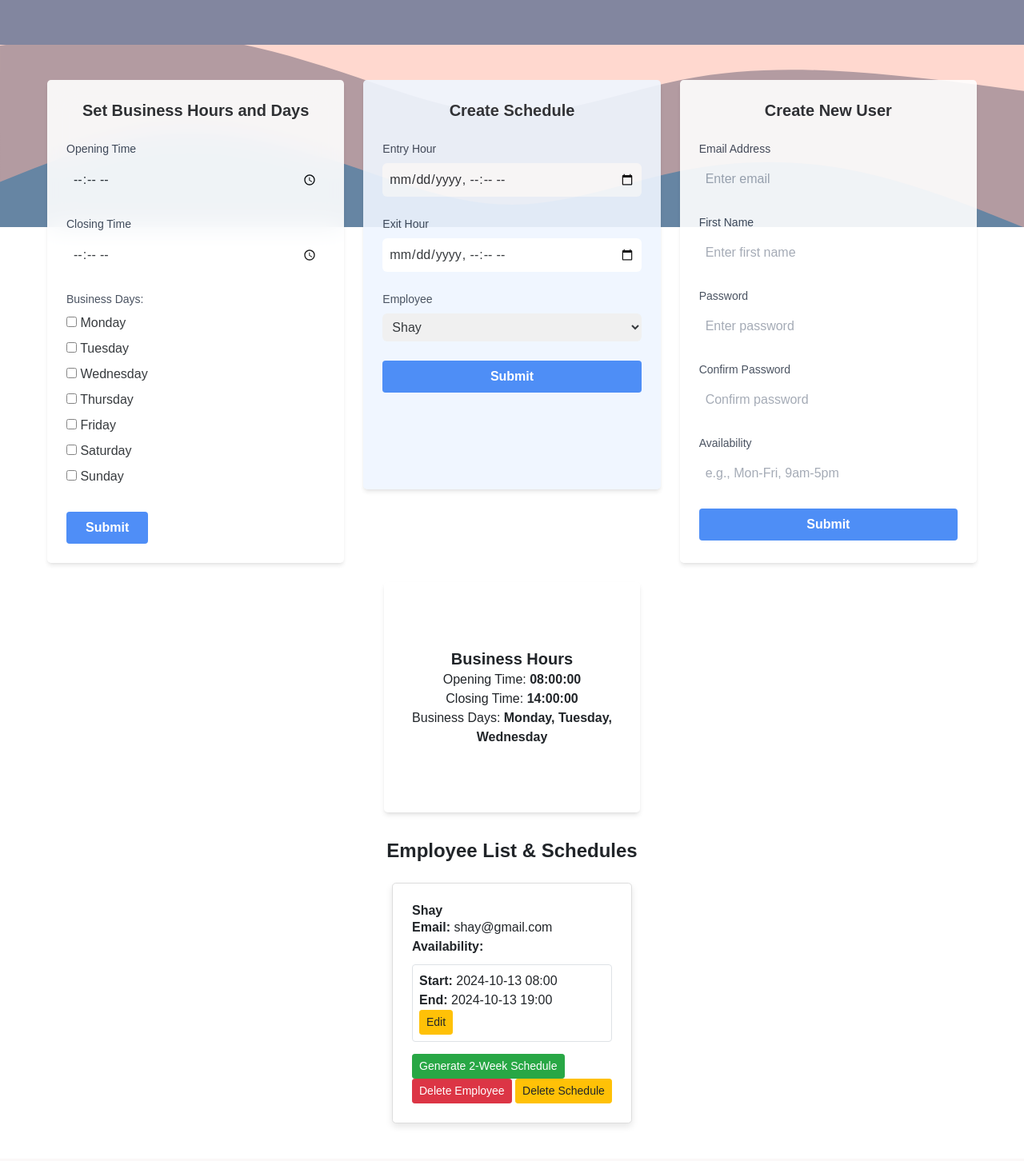
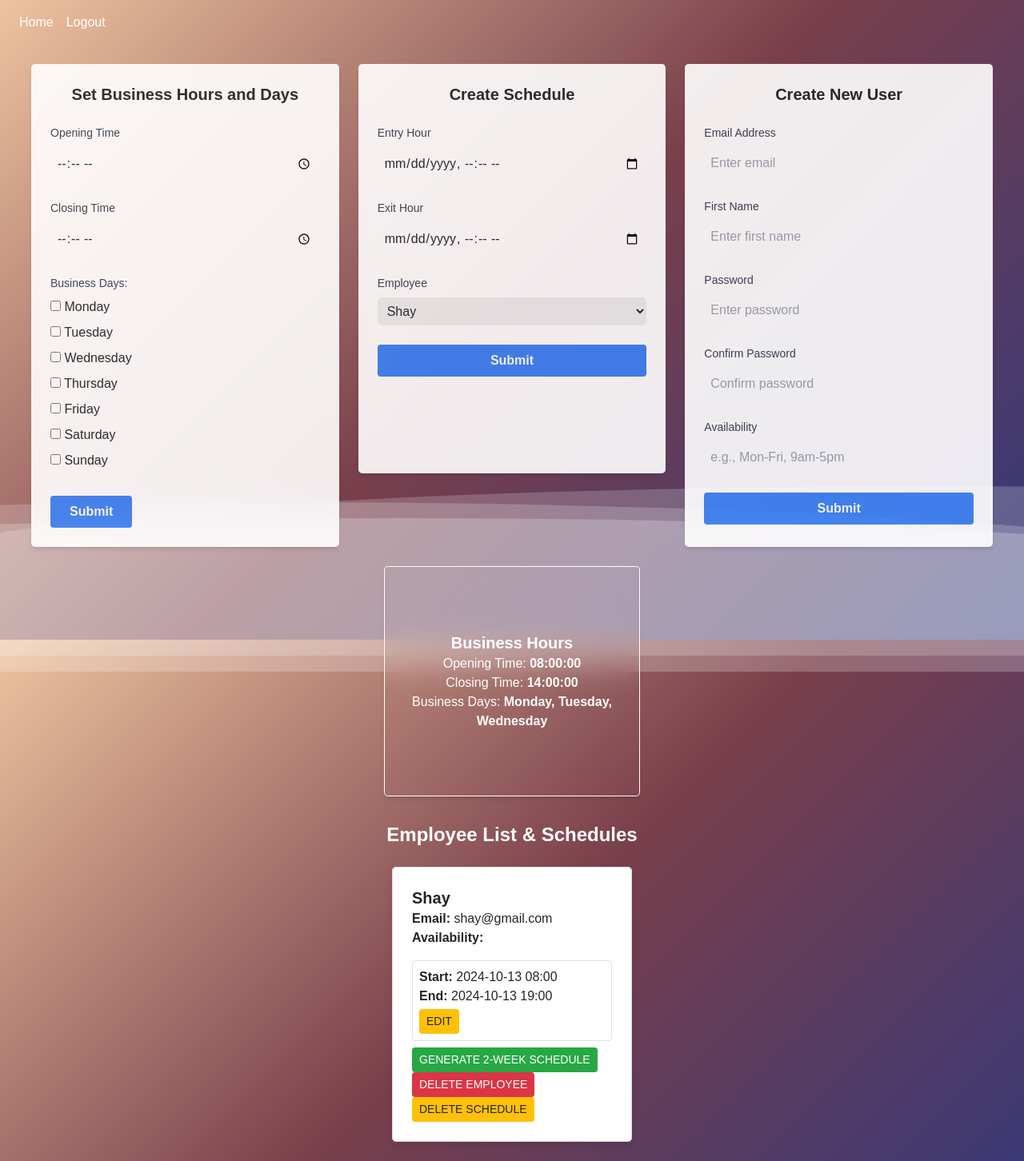
Before and after one commit to soto2571/Ko-nnect, a Flask app: page /admin/admin in a window 1280 px wide. Shown: the whole page at 80% size. Before the commit the page ends 1407 px from the top, so only its background shows below. Run offline with Flask 3, Linux system fonts and the light colour scheme; a user stored in the database is signed in; some libraries are stand-ins or nearby versions.

Commit message:
Auto commit

```diff
--- a/website/templates/admin_panel.html
+++ b/website/templates/admin_panel.html
@@ -3,17 +3,9 @@
 {% block title %}Admin-Panel{% endblock %}
 
 {% block content %}
-<div class="overlay"></div>
-
-<svg viewBox="0 0 1440 320" class="background-svg" style="position: absolute; top: 0; left: 0;">
-    <path fill="#003366" fill-opacity="1" d="M0,64L40,58.7C80,53,160,43,240,48C320,53,400,75,480,101.3C560,128,640,160,720,160C800,160,880,128,960,112C1040,96,1120,96,1200,101.3C1280,107,1360,117,1400,122.7L1440,128L1440,320L1400,320C1360,320,1280,320,1200,320C1120,320,1040,320,960,320C880,320,800,320,720,320C640,320,560,320,480,320C400,320,320,320,240,320C160,320,80,320,40,320L0,320Z"></path>
-</svg>
-<svg viewBox="0 0 1440 320" class="background-svg" style="position: absolute; bottom: 0; left: 0;">
-    <path fill="#ff7e5f" fill-opacity="0.5" d="M0,256L40,240C80,224,160,192,240,186.7C320,181,400,203,480,229.3C560,256,640,288,720,288C800,288,880,256,960,240C1040,224,1120,224,1200,240C1280,256,1360,288,1400,304L1440,320L1440,0L1400,0C1360,0,1280,0,1200,0C1120,0,1040,0,960,0C880,0,800,0,720,0C640,0,560,0,480,0C400,0,320,0,240,0C160,0,80,0,40,0L0,0Z"></path>
-</svg>
 
     <div class="content">
-<div class="grid grid-cols-3 gap-6 p-6">
+<div class="grid grid-cols-1 sm:grid-cols-2 md:grid-cols-3 gap-6 p-6">
     <!-- Set Business Hours Card -->
     <div class="col-span-1 bg-white backdrop-blur-lg p-6 opacity-90 shadow-md rounded-lg w-full md:w-75 h-auto">
         <form method="POST" action="{{ url_for('admin.set_business_hours') }}">
@@ -47,7 +39,8 @@
         </form>
     </div>
 
-<div class="col-span-1 bg-blue-50 big-opacity-10 opacity-90 p-6 border-blue-200 shadow-md rounded-lg" style="height: 32rem;">
+
+<div class="col-span-1 bg-white backdrop-blur-lg p-6 opacity-90 shadow-md rounded-lg" style="height: 32rem;">
     <form method="POST" action="{{ url_for('admin.create_schedule') }}">
         <h3 class="text-xl font-bold mb-4" align="center">Create Schedule</h3>
 
@@ -118,8 +111,9 @@
 </div>
 
 <!-- Business Hours Section -->
+ <div class="colorText">
 <div class="flex justify-center items-center">
-<div class="p-6 bg-opacity-80 shadow-md rounded-lg backdrop-blur-lg content-center" style="height: 18rem; width: 20rem;">
+<div class="p-6 bg-opacity-80 shadow-md rounded-lg backdrop-blur-lg content-center border border-white border-opacity-50 shadow-white" style="height: 18rem; width: 20rem;">
     <h3 class="text-xl font-bold text-center">Business Hours</h3>
     <p class="text-center">Opening Time: <strong>{{ user.opening_time }}</strong></p>
     <p class="text-center">Closing Time: <strong>{{ user.closing_time }}</strong></p>
@@ -137,22 +131,26 @@
     </p>
 </div>
 </div>
+</div>
 
 <!-- Space between Business Hours and Employee List -->
 <div class="mt-8">
+    <div class="colorText">
     <h3 class="text-2xl font-bold text-center">Employee List & Schedules</h3>
-    <div class="employee-schedule-container mt-4">
+    </div>
+    <div class="employee-schedule-container grid grid-cols-1 md:grid-cols-2 lg:grid-cols-3 gap-4 mt-4">
         {% for employee in employees %}
-            <div class="employee-card bg-white p-4 shadow-md rounded-lg mb-4">
-                <h4 class="font-semibold">{{ employee.first_name }}</h4>
+            <div class="employee-card bg-white p-4 shadow-md rounded-lg mb-4 hover:shadow-lg transition-shadow duration-300">
+                <h4 class="font-semibold text-xl">{{ employee.first_name }}</h4>
                 <p><strong>Email:</strong> {{ employee.email }}</p>
                 <p><strong>Availability:</strong> {{ employee.availability }}</p>
-                <div class="schedule-boxes">
+
+                <div class="schedule-boxes mt-3">
                     {% for schedule in schedules if schedule.employee_id == employee.id %}
-                        <div class="schedule-box border p-2 rounded-md mb-2">
+                        <div class="schedule-box border p-2 rounded-md mb-2 {% if schedule not in valid_schedules %} bg-red-100 {% endif %}">
                             <p><strong>Start:</strong> {{ schedule.shift_start.strftime('%Y-%m-%d %H:%M') }}</p>
                             <p><strong>End:</strong> {{ schedule.shift_end.strftime('%Y-%m-%d %H:%M') }}</p>
-                            <button class="edit-btn btn btn-warning btn-sm"
+                            <button class="edit-btn btn btn-warning btn-sm mt-1"
                                     data-schedule-id="{{ schedule.id }}"
                                     data-shift-start="{{ schedule.shift_start.strftime('%Y-%m-%dT%H:%M') }}"
                                     data-shift-end="{{ schedule.shift_end.strftime('%Y-%m-%dT%H:%M') }}">
@@ -161,15 +159,14 @@
                         </div>
                     {% endfor %}
                 </div>
-                <div class="employee-actions">
+
+                <div class="employee-actions mt-2">
                     {% if can_create_schedule %}
-                        <!-- Generate Automated Schedule for this employee -->
                         <form method="POST" action="{{ url_for('admin.generate_schedule', employee_id=employee.id, duration=2) }}" style="display:inline;">
                             <button type="submit" class="btn btn-success btn-sm">Generate 2-Week Schedule</button>
                         </form>
                     {% endif %}
 
-                    <!-- Delete Employee Button -->
                     <form method="POST" action="{{ url_for('admin.delete_employee', id=employee.id) }}" style="display:inline;">
                         <button type="submit" class="btn btn-danger btn-sm">Delete Employee</button>
                     </form>
@@ -187,53 +184,42 @@
 </div>
 
 <!-- Modal for Editing Schedule -->
-<div id="editScheduleModal" style="display: none;">
-    <div class="modal-content">
-        <h3>Edit Schedule</h3>
+<div id="editScheduleModal" class="fixed z-50 inset-0 flex items-center justify-center bg-black bg-opacity-50" style="display: none;">
+    <div class="bg-white p-6 rounded-lg shadow-lg max-w-md mx-auto">
+        <h3 class="text-xl font-semibold mb-4">Edit Schedule</h3>
         <form id="editScheduleForm">
             <input type="hidden" id="schedule_id" name="schedule_id">
-
-            <div class="form-group">
-                <label for="edit_shift_start">Entry Hour</label>
-                <input type="datetime-local" class="form-control" id="edit_shift_start" name="shift_start" required>
+            <div class="form-group mb-4">
+                <label for="edit_shift_start" class="block font-medium">Entry Hour</label>
+                <input type="datetime-local" class="form-control block w-full p-2 border rounded-md" id="edit_shift_start" name="shift_start" required>
             </div>
-            <div class="form-group">
-                <label for="edit_shift_end">Exit Hour</label>
-                <input type="datetime-local" class="form-control" id="edit_shift_end" name="shift_end" required>
+            <div class="form-group mb-4">
+                <label for="edit_shift_end" class="block font-medium">Exit Hour</label>
+                <input type="datetime-local" class="form-control block w-full p-2 border rounded-md" id="edit_shift_end" name="shift_end" required>
             </div>
-
-            <button type="submit" class="btn btn-primary">Save Changes</button>
-            <button type="button" class="btn btn-secondary" onclick="document.getElementById('editScheduleModal').style.display='none'">Cancel</button>
+            <div class="flex justify-end space-x-4">
+                <button type="submit" class="btn bg-blue-500 text-white px-4 py-2 rounded-md">Save Changes</button>
+                <button type="button" class="btn bg-gray-300 px-4 py-2 rounded-md" onclick="document.getElementById('editScheduleModal').style.display='none'">Cancel</button>
+            </div>
         </form>
     </div>
 </div>
 </div>
-
-
 
 <!-- Include CSS for better presentation -->
 <style>
     body {
         position: relative; /* Enable positioning for absolute elements */
         margin: 0;
+        padding: 0;
         font-family: Arial, sans-serif; /* Change font if needed */
     }
-
-    .overlay {
-    position: absolute;
-    top: 0;
-    left: 0;
-    width: 100%;
-    height: 100%;
-    background-color: rgba(255, 255, 255, 0.4); /* Sky blue with 70% opacity */
-    z-index: 1; /* Ensure it's above the SVG but below content */
-}
 
     .background-svg {
         position: absolute;
         top: 0;
         left: 0;
-        width: 100%;
+        width: 100;
         height: auto;
         z-index: -1; /* Make sure it stays behind other elements */
     }
@@ -241,7 +227,7 @@
     .content {
         position: relative; /* Keep content on top of background */
         z-index: 2; /* Above the overlay */
-        padding: 20px; /* Some padding */
+        padding: 0px; /* Some padding */
     }
 
     .employee-schedule-container {
@@ -293,5 +279,8 @@
         border-radius: 8px;
         width: 400px;
     }
+    .colorText{
+        color:white;
+    }
 </style>
 {% endblock %}
--- a/website/templates/base.html
+++ b/website/templates/base.html
@@ -17,9 +17,107 @@
       <link href="{{ url_for('static', filename='output.css') }}" rel="stylesheet">
       <link href="https://cdn.jsdelivr.net/npm/tailwindcss@2.2.19/dist/tailwind.min.css" rel="stylesheet">
 
+      <!-- Google Fonts -->
+      <link href="https://fonts.googleapis.com/css2?family=Poppins:wght@300;400;500;600&display=swap" rel="stylesheet">
+
+
       <title>{% block title %}Home{% endblock %}</title>
     </head>
     <style>
+                  /* Body background gradient with waves */
+                  body {
+                margin: auto;
+                font-family: -apple-system, BlinkMacSystemFont, sans-serif;
+                overflow: auto;
+                background: linear-gradient(315deg, #31387c 0%, #793f4b 50%, #eec39f 100%);
+                animation: gradient 15s ease infinite;
+                background-size: 400% 400%;
+                background-attachment: fixed;
+                position: relative;
+                z-index: 0;  /* Ensures the body content is above the wave background */
+            }
+
+            @keyframes gradient {
+                0% { background-position: 0% 0%; }
+                50% { background-position: 100% 100%; }
+                100% { background-position: 0% 0%; }
+            }
+
+            /* Wave styling */
+            .wave {
+                background: rgb(255 255 255 / 25%);
+                border-radius: 1000% 1000% 0 0;
+                position: fixed;
+                width: 200%;
+                height: 12em;
+                animation: wave 10s -3s linear infinite;
+                transform: translate3d(0, 0, 0);
+                opacity: 0.8;
+                bottom: 0;
+                left: 0;
+                z-index: -1;  /* Ensures the wave stays behind the content */
+            }
+
+            .wave:nth-of-type(2) {
+                bottom: -1.25em;
+                animation: wave 18s linear reverse infinite;
+                opacity: 0.8;
+            }
+
+            .wave:nth-of-type(3) {
+                bottom: -2.5em;
+                animation: wave 20s -1s reverse infinite;
+                opacity: 0.9;
+            }
+
+            @keyframes wave {
+                2% { transform: translateX(1); }
+                25% { transform: translateX(-25%); }
+                50% { transform: translateX(-50%); }
+                75% { transform: translateX(-25%); }
+                100% { transform: translateX(1); }
+            }
+
+            /* Button styles */
+            .btn {
+                font-family: Arial, Helvetica, sans-serif;
+                text-transform: uppercase;
+            }
+
+            .btn-rect-to-round {
+                height: 55px;
+                width: 200px;
+                font-size: 16px;
+                font-weight: 600;
+                background: transparent;
+                cursor: pointer;
+                transition: 0.5s ease-in;
+                z-index: 10;  /* Ensures the button stays above the waves */
+                position: relative;
+            }
+
+            .btn-rect-to-round:hover {
+                border-radius: 60px;
+                color: rgb(255, 255, 255) !important;
+            }
+
+            .btn-rect-to-round--black {
+                border: 2px solid rgb(51, 51, 51);
+                color: rgb(51, 51, 51) !important;
+            }
+
+            .btn-rect-to-round--black:hover {
+                border-color: rgb(51, 51, 51);
+                background: rgb(51, 51, 51);
+            }
+            .navbar-nav a {
+                pointer-events: auto; /* Ensure links can be clicked */
+            }
+
+            .navbar {
+                position: relative; /* Or 'fixed', depending on your design */
+                z-index: 1000; /* Ensure it's on top */
+            }
             .custom-button {
                 background-color: transparent;
                 color: #000000;
@@ -36,17 +134,27 @@
                 background-color: #000000;
                 color: #ffffff;
             }
+            body {
+                margin: 0;
+                padding: 0;
+            }
+
+            .container {
+                position: relative; /* Keep the content above the SVG */
+                z-index: 2; /* Ensure it is above the SVG */
+            }
+
     </style>
     <body style="background-color: #ffffff;">
-        <nav class="navbar navbar-expand-lg" style="background-color: #2e355f;">
-            <button
-            class="navbar-toggler"
-            type="button"
-            data-toggle="collapse"
-            data-target="#navbar">
-                <span class="navbar-toggler-icon"></span>
-            </button>
-            <div class="collapse navbar-collapse" id="navbar">
+      <!-- Wave Divs -->
+      <div>
+        <div class="wave"></div>
+        <div class="wave"></div>
+        <div class="wave"></div>
+    </div>
+
+      <div style="position: relative;">
+        <nav class="navbar navbar-expand-lg">
           <div class="navbar-nav">
               {% if g.user.is_authenticated %}
                   <a class="nav-item nav-link text-white" id="home" href="{{ url_for('views.home')}}">Home</a>
@@ -56,8 +164,10 @@
                   <a class="nav-item nav-link text-white" id="adminSignUp" href="{{ url_for('auth.admin_sign_up')}}">Admin Sign Up</a>
               {% endif %}
           </div>
+      </nav>
+
+
     </div>
-        </nav>
 
         {% with messages = get_flashed_messages(with_categories=true) %}
         {% if messages %}
@@ -86,11 +196,6 @@
         {% endblock%}
         </div>
 
-
-
-
-
-
         <script
       src="https://code.jquery.com/jquery-3.2.1.slim.min.js"
       integrity="sha384-KJ3o2DKtIkvYIK3UENzmM7KCkRr/rE9/Qpg6aAZGJwFDMVNA/GpGFF93hXpG5KkN"
```
Also changed, not shown: website/admin.py (+28 -15 lines), website/auth.py (+5 -3 lines), instance/database.db. Lines whose indentation alone changed are shown as unchanged.
